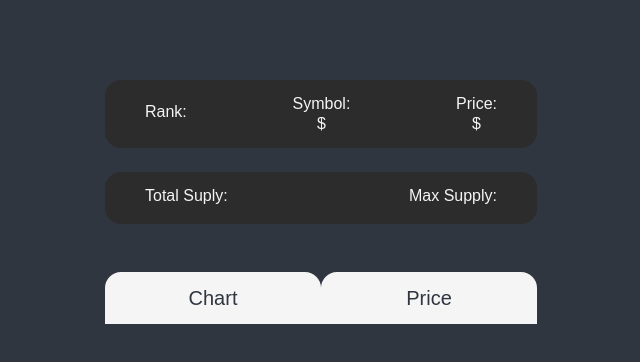
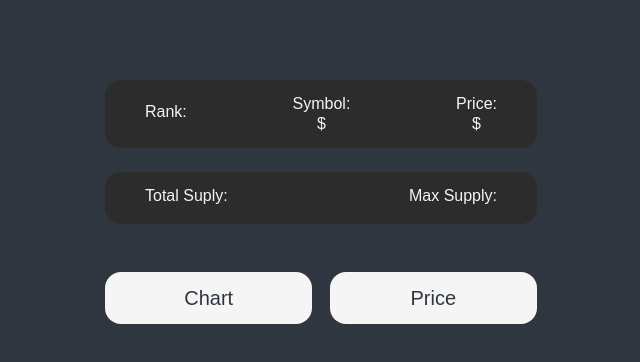
Before and after one commit to misobae/learning-project, a React (Create React App) app: page /1 in a window 1280 px wide. Shown: the top 362 px of the page, without its empty margins (319-959 px from the left). Built offline with nearby package versions, Linux system fonts and the light colour scheme; no server answers.

Commit message:
feat: Tab UI 수정

```diff
--- a/src/routes/Coin.tsx
+++ b/src/routes/Coin.tsx
@@ -55,18 +55,24 @@
 `
 const Tabs = styled.div`
   display: flex;
+  justify-content: space-between;
+  align-items: center;
   margin-top: 48px;
 `
 const Tab = styled.div<{ isactive:boolean }>`
-  flex: 50% 0 0;
+  flex: 48% 0 0;
   text-align: center;
   a {
     display: block;
     background-color: ${props => props.isactive ? props.theme.accentColor : props.theme.textColor};
     padding: 16px;
-    border-radius: 16px 16px 0 0;
+    border-radius: 16px;
     color: ${props => props.theme.bgColor};
     font-size: 20px;
+    transition: background-color .3s;
+    &:hover {
+      background-color: ${props => props.theme.accentColor};
+    }
   }
 `
 
```
